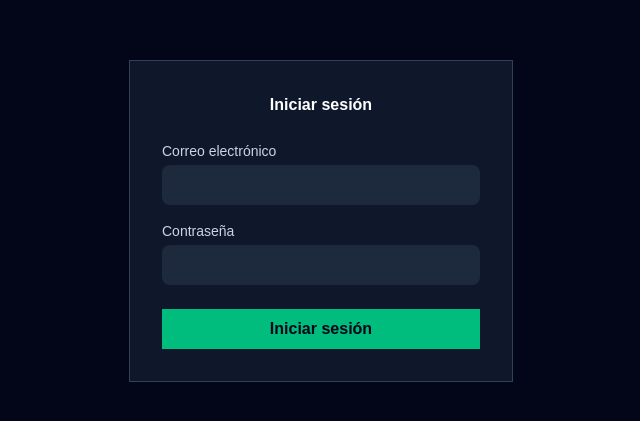
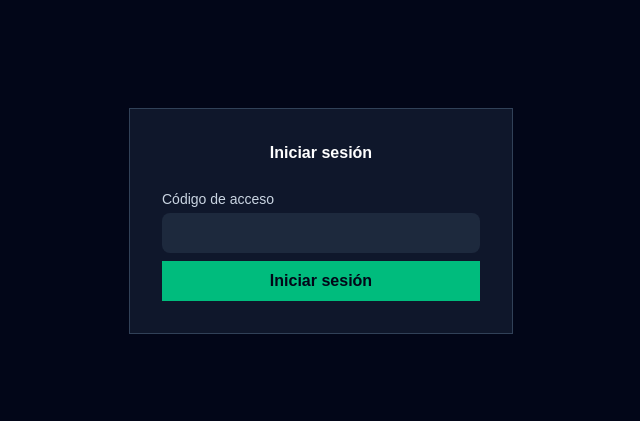
Before and after one commit to Santiagosobrino09/ligamax, a Next.js app in the folder frontend/: page /login in a window 1280 px wide. Shown: the part 179-600 px from the top of the page, without its empty margins (319-959 px from the left). Built offline with nearby package versions, Linux system fonts and the light colour scheme.

Commit message:
feat: replace login with access code screen

```diff
--- a/frontend/app/login/page.tsx
+++ b/frontend/app/login/page.tsx
@@ -1,15 +1,23 @@
 "use client";
 
 import { useState } from "react"
+import { useRouter } from "next/navigation";
+
+const CODIGO_ACCESO = "LIGAMAX2026";
 
 export default function Login() {
-    const [correo, setcorreo] = useState("");
-    const [clave, setclave] = useState("");
+    const router = useRouter();
+    const [codigo, setCodigo] = useState("");
+    const [error, setError] = useState("");
 
     function enviar(e: React.FormEvent) {
   e.preventDefault();
-    // Aqui se conectara con la api de autentificacion (backend)
-    console.log("Intento de inicio de sección:", correo);
+  if (codigo === CODIGO_ACCESO) {
+    sessionStorage.setItem("ligamax_acceso", "ok");
+    router.push("/dashboard");
+  } else {
+    setError("Código incorrecto");
+  }
 }
 
 return (
@@ -20,23 +28,15 @@ return (
     >
         <h1 className="mb-6 text-center text-2x1 font-bold">Iniciar sesión</h1>
 
-        <label className="mb-1 block text-sm text-slate-300">Correo electrónico</label>
-        <input
-            type="email"
-            value={correo}
-            onChange={(e) => setcorreo(e.target.value)}
-            required
-            className="mb-4 w-full rounded-lg bg-slate-800 px-3 py-2 outline-none"
-
-                />
-        <label className="mb-1 block text-sm text-slate-300">Contraseña</label>
+        <label className="mb-1 block text-sm text-slate-300">Código de acceso</label>
 <input
   type="password"
-                    value={clave}
-                    onChange={(e) => setclave(e.target.value)}
+  value={codigo}
+  onChange={(e) => setCodigo(e.target.value)}
   required
-                    className="mb-6 w-full rounded-lg bg-slate-800 px-3 py-2 outline-none"
+  className="mb-2 w-full rounded-lg bg-slate-800 px-3 py-2 outline-none"
 />
+{error && <p className="mb-4 text-sm text-red-400">{error}</p>}
 
             <button
                 type="submit"
```
Lines whose indentation alone changed are shown as unchanged.
